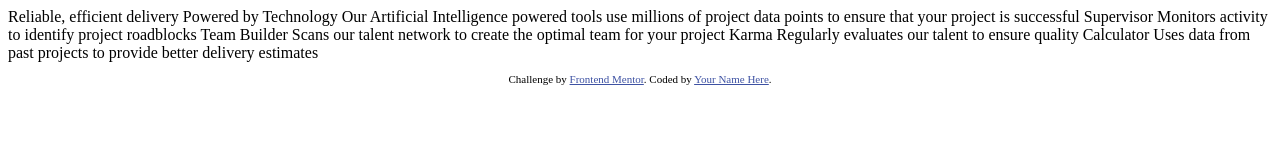
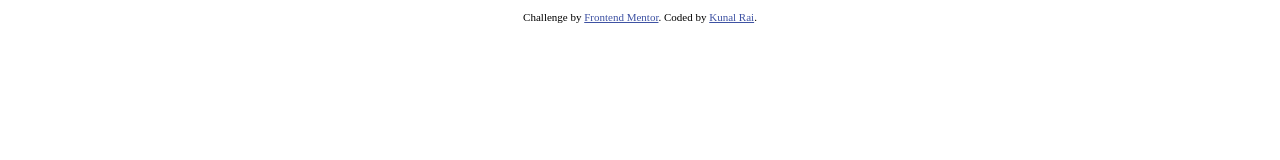
Before and after one commit to ho-dor/four-card-challenge, a plain HTML site: page index.html in a window 1280 px wide. Drawn offline with Linux system fonts and the light colour scheme.

Commit message:
dev name added

```diff
--- a/index.html
+++ b/index.html
@@ -16,29 +16,13 @@
 </head>
 <body>
 
-  Reliable, efficient delivery
-  Powered by Technology
 
-  Our Artificial Intelligence powered tools use millions of project data points
-  to ensure that your project is successful
-
-  Supervisor
-  Monitors activity to identify project roadblocks
-
-  Team Builder
-  Scans our talent network to create the optimal team for your project
-
-  Karma
-  Regularly evaluates our talent to ensure quality
-
-  Calculator
-  Uses data from past projects to provide better delivery estimates
 
 
   <footer>
     <p class="attribution">
       Challenge by <a href="https://www.frontendmentor.io?ref=challenge" target="_blank">Frontend Mentor</a>.
-      Coded by <a href="#">Your Name Here</a>.
+      Coded by <a href="#">Kunal Rai</a>.
     </p>
   </footer>
 </body>
```
